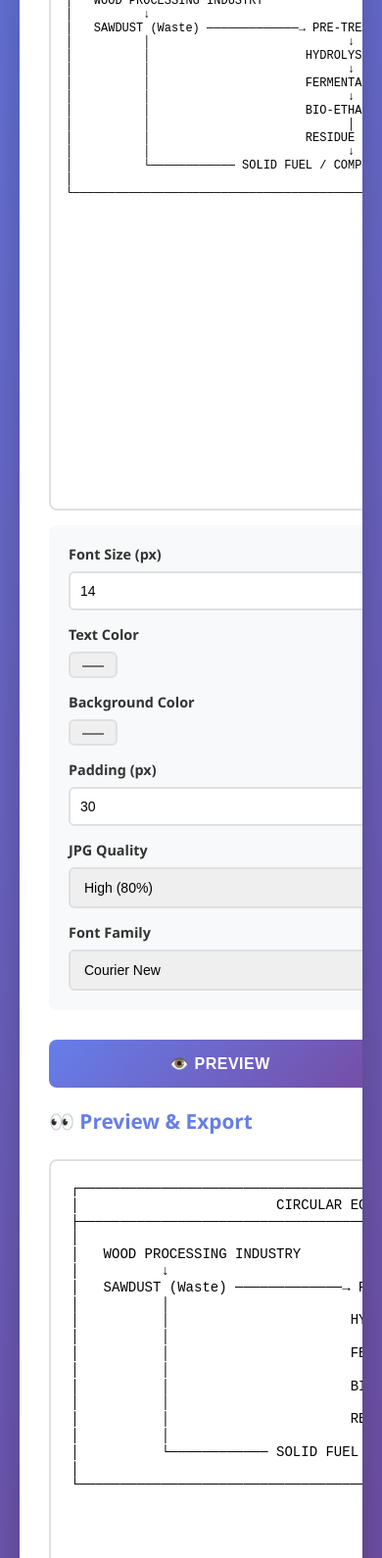
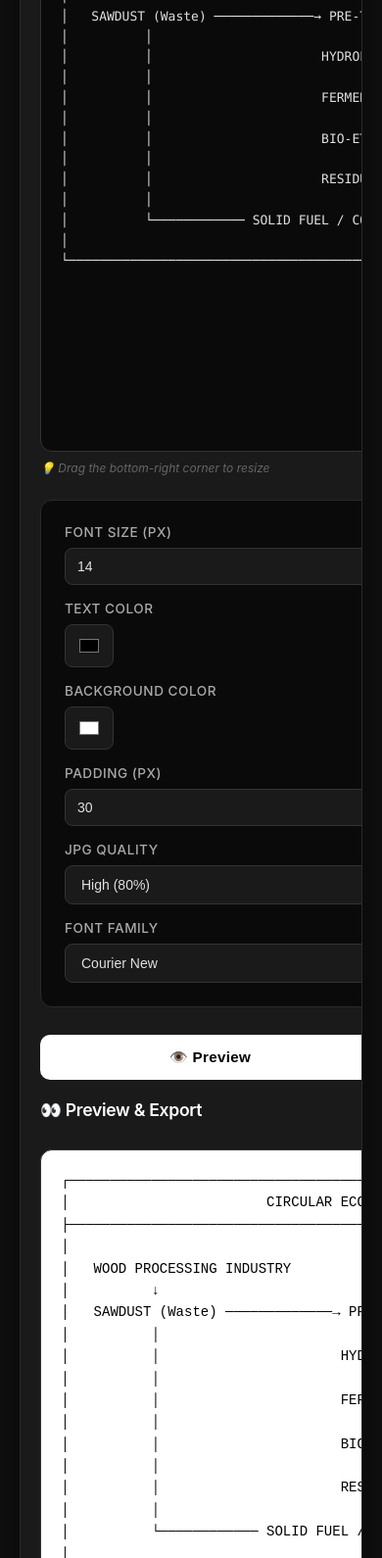
Before and after one commit to DaviesBrown/asciii-art-to-jpg, a plain HTML site: page index.html in a window 390 px wide. Shown: the part 410-2000 px from the top of the page at 98% size. Drawn offline with Linux system fonts and the light colour scheme.

Commit message:
Refactor styles in index.html for better UI
Updated styles for improved aesthetics and responsiveness, including changes to font, background colors, padding, and layout adjustments. Enhanced textarea and button styles for better user experience.

```diff
--- a/index.html
+++ b/index.html
@@ -13,85 +13,131 @@
         }
 
         body {
-            font-family: 'Segoe UI', Tahoma, Geneva, Verdana, sans-serif;
-            background: linear-gradient(135deg, #667eea 0%, #764ba2 100%);
+            font-family: -apple-system, BlinkMacSystemFont, 'Inter', 'Segoe UI', sans-serif;
+            background: #0f0f0f;
             min-height: 100vh;
-            padding: 20px;
+            padding: 30px 20px;
         }
 
         .container {
-            max-width: 1200px;
+            max-width: 1400px;
             margin: 0 auto;
-            background: white;
-            border-radius: 15px;
-            box-shadow: 0 20px 60px rgba(0, 0, 0, 0.3);
+            background: #1a1a1a;
+            border-radius: 20px;
+            box-shadow: 0 8px 32px rgba(0, 0, 0, 0.4);
             overflow: hidden;
+            border: 1px solid #2a2a2a;
         }
 
         .header {
-            background: linear-gradient(135deg, #667eea 0%, #764ba2 100%);
+            background: linear-gradient(135deg, #1a1a1a 0%, #2a2a2a 100%);
             color: white;
-            padding: 30px;
-            text-align: center;
+            padding: 40px 40px 30px;
+            border-bottom: 1px solid #333;
         }
 
         .header h1 {
-            font-size: 2em;
-            margin-bottom: 10px;
+            font-size: 2.2em;
+            margin-bottom: 8px;
+            font-weight: 700;
+            letter-spacing: -0.5px;
+            background: linear-gradient(135deg, #fff 0%, #aaa 100%);
+            -webkit-background-clip: text;
+            -webkit-text-fill-color: transparent;
+            background-clip: text;
         }
 
         .header p {
-            opacity: 0.9;
-            font-size: 1.1em;
+            color: #888;
+            font-size: 1em;
+            font-weight: 400;
         }
 
         .content {
             display: grid;
             grid-template-columns: 1fr 1fr;
-            gap: 20px;
-            padding: 30px;
+            gap: 30px;
+            padding: 40px;
         }
 
         .input-section,
         .output-section {
             display: flex;
             flex-direction: column;
-            gap: 15px;
+            gap: 20px;
         }
 
         h2 {
-            color: #667eea;
-            font-size: 1.3em;
+            color: #fff;
+            font-size: 1.1em;
             margin-bottom: 10px;
+            font-weight: 600;
+            letter-spacing: -0.3px;
         }
 
         textarea {
             width: 100%;
             height: 600px;
-            padding: 15px;
-            border: 2px solid #e0e0e0;
-            border-radius: 8px;
-            font-family: 'Courier New', monospace;
-            font-size: 12px;
+            padding: 20px;
+            padding-bottom: 30px;
+            border: 1px solid #333;
+            border-radius: 12px;
+            font-family: 'SF Mono', 'Monaco', 'Cascadia Code', 'Courier New', monospace;
+            font-size: 13px;
             resize: both;
             min-height: 300px;
             max-height: 900px;
             overflow: auto;
-            transition: border-color 0.3s;
+            transition: all 0.3s ease;
+            background: #0a0a0a;
+            color: #e0e0e0;
+            line-height: 1.6;
+            position: relative;
         }
 
         textarea:focus {
             outline: none;
-            border-color: #667eea;
+            border-color: #444;
+            background: #111;
+            box-shadow: 0 0 0 3px rgba(255, 255, 255, 0.05);
+        }
+
+        textarea::placeholder {
+            color: #555;
+        }
+
+        .textarea-wrapper {
+            position: relative;
+        }
+
+        .textarea-wrapper::after {
+            content: '⇲';
+            position: absolute;
+            bottom: 8px;
+            right: 8px;
+            color: #555;
+            font-size: 18px;
+            pointer-events: none;
+            z-index: 1;
+            text-shadow: 0 1px 2px rgba(0, 0, 0, 0.5);
+        }
+
+        .resize-hint {
+            font-size: 0.75em;
+            color: #666;
+            margin-top: -15px;
+            margin-bottom: 5px;
+            font-style: italic;
         }
 
         .controls {
             display: grid;
-            grid-template-columns: repeat(2, 1fr);
-            gap: 15px;
-            background: #f8f9fa;
-            padding: 20px;
-            border-radius: 8px;
+            grid-template-columns: repeat(3, 1fr);
+            gap: 16px;
+            background: #0a0a0a;
+            padding: 24px;
+            border-radius: 12px;
+            border: 1px solid #2a2a2a;
         }
 
         .control-group {
@@ -101,91 +147,111 @@
         }
 
         .control-group label {
-            font-weight: 600;
-            color: #333;
-            font-size: 0.9em;
+            font-weight: 500;
+            color: #aaa;
+            font-size: 0.85em;
+            text-transform: uppercase;
+            letter-spacing: 0.5px;
         }
 
         .control-group input[type="number"],
         .control-group input[type="color"],
         .control-group select {
-            padding: 10px;
-            border: 2px solid #e0e0e0;
-            border-radius: 6px;
+            padding: 10px 12px;
+            border: 1px solid #333;
+            border-radius: 8px;
             font-size: 14px;
-            transition: border-color 0.3s;
+            transition: all 0.2s ease;
+            background: #1a1a1a;
+            color: #e0e0e0;
+        }
+
+        .control-group input[type="color"] {
+            height: 44px;
+            cursor: pointer;
         }
 
         .control-group input:focus,
         .control-group select:focus {
             outline: none;
-            border-color: #667eea;
+            border-color: #555;
+            background: #222;
         }
 
         .preview-box {
-            border: 2px solid #e0e0e0;
-            border-radius: 8px;
+            border: 1px solid #333;
+            border-radius: 12px;
             padding: 20px;
-            background: white;
+            background: #0a0a0a;
             min-height: 600px;
             max-height: 900px;
             overflow: auto;
         }
 
         #preview {
-            font-family: 'Courier New', monospace;
+            font-family: 'SF Mono', 'Monaco', 'Cascadia Code', 'Courier New', monospace;
             white-space: pre;
-            line-height: 1.2;
+            line-height: 1.6;
+            color: #e0e0e0;
         }
 
         .button-group {
             display: flex;
-            gap: 10px;
-            margin-top: 15px;
+            gap: 12px;
+            margin-top: 8px;
         }
 
         button {
             flex: 1;
-            padding: 15px 30px;
+            padding: 14px 24px;
             border: none;
-            border-radius: 8px;
-            font-size: 1em;
+            border-radius: 10px;
+            font-size: 0.95em;
             font-weight: 600;
             cursor: pointer;
-            transition: all 0.3s;
-            text-transform: uppercase;
-            letter-spacing: 0.5px;
+            transition: all 0.2s ease;
+            letter-spacing: 0.3px;
         }
 
         .btn-primary {
-            background: linear-gradient(135deg, #667eea 0%, #764ba2 100%);
-            color: white;
+            background: #fff;
+            color: #000;
         }
 
         .btn-primary:hover {
-            transform: translateY(-2px);
-            box-shadow: 0 5px 15px rgba(102, 126, 234, 0.4);
+            background: #e0e0e0;
+            transform: translateY(-1px);
+            box-shadow: 0 4px 12px rgba(255, 255, 255, 0.15);
+        }
+
+        .btn-primary:active {
+            transform: translateY(0);
         }
 
         .btn-secondary {
-            background: #6c757d;
-            color: white;
+            background: #2a2a2a;
+            color: #fff;
         }
 
         .btn-secondary:hover {
-            background: #5a6268;
-            transform: translateY(-2px);
+            background: #333;
+            transform: translateY(-1px);
         }
 
         .btn-success {
-            background: #28a745;
+            background: #10b981;
             color: white;
+            width: 100%;
         }
 
         .btn-success:hover {
-            background: #218838;
-            transform: translateY(-2px);
-            box-shadow: 0 5px 15px rgba(40, 167, 69, 0.4);
+            background: #059669;
+            transform: translateY(-1px);
+            box-shadow: 0 4px 12px rgba(16, 185, 129, 0.3);
+        }
+
+        .btn-success:active {
+            transform: translateY(0);
         }
 
         canvas {
@@ -194,39 +260,79 @@
 
         .status {
             text-align: center;
-            padding: 10px;
-            border-radius: 6px;
-            font-weight: 600;
+            padding: 12px;
+            border-radius: 8px;
+            font-weight: 500;
+            font-size: 0.9em;
             display: none;
         }
 
         .status.success {
-            background: #d4edda;
-            color: #155724;
-            border: 1px solid #c3e6cb;
+            background: rgba(16, 185, 129, 0.1);
+            color: #10b981;
+            border: 1px solid rgba(16, 185, 129, 0.2);
         }
 
         .status.error {
-            background: #f8d7da;
-            color: #721c24;
-            border: 1px solid #f5c6cb;
+            background: rgba(239, 68, 68, 0.1);
+            color: #ef4444;
+            border: 1px solid rgba(239, 68, 68, 0.2);
         }
 
-        @media (max-width: 768px) {
+        @media (max-width: 1024px) {
             .content {
                 grid-template-columns: 1fr;
             }
 
             .controls {
+                grid-template-columns: repeat(2, 1fr);
+            }
+        }
+
+        @media (max-width: 768px) {
+            .controls {
                 grid-template-columns: 1fr;
+            }
+
+            .header {
+                padding: 30px 20px 20px;
+            }
+
+            .header h1 {
+                font-size: 1.8em;
+            }
+
+            .content {
+                padding: 20px;
+                gap: 20px;
             }
         }
 
         .footer {
             text-align: center;
-            padding: 20px;
+            padding: 30px 20px;
             color: #666;
-            font-size: 0.9em;
+            font-size: 0.85em;
+            border-top: 1px solid #2a2a2a;
+        }
+
+        /* Scrollbar styling */
+        ::-webkit-scrollbar {
+            width: 8px;
+            height: 8px;
+        }
+
+        ::-webkit-scrollbar-track {
+            background: #1a1a1a;
+        }
+
+        ::-webkit-scrollbar-thumb {
+            background: #333;
+            border-radius: 4px;
+        }
+
+        ::-webkit-scrollbar-thumb:hover {
+            background: #444;
         }
     </style>
 </head>
@@ -242,7 +348,8 @@
             <!-- Input Section -->
             <div class="input-section">
                 <h2>📝 Input Your ASCII Art</h2>
-                <textarea id="asciiInput" placeholder="Paste your ASCII art or text diagram here...">┌─────────────────────────────────────────────────────────────────────────────┐
+                <div class="textarea-wrapper">
+                    <textarea id="asciiInput" placeholder="Paste your ASCII art or text diagram here...">┌─────────────────────────────────────────────────────────────────────────────┐
 │                        CIRCULAR ECONOMY MODEL                               │
 ├─────────────────────────────────────────────────────────────────────────────┤
 │                                                                             │
@@ -261,6 +368,8 @@
 │          └──────────── SOLID FUEL / COMPOSTING / BIOCHAR                    │
 │                                                                             │
 └─────────────────────────────────────────────────────────────────────────────┘</textarea>
+                </div>
+                <div class="resize-hint">💡 Drag the bottom-right corner to resize</div>
 
                 <div class="controls">
                     <div class="control-group">
```
